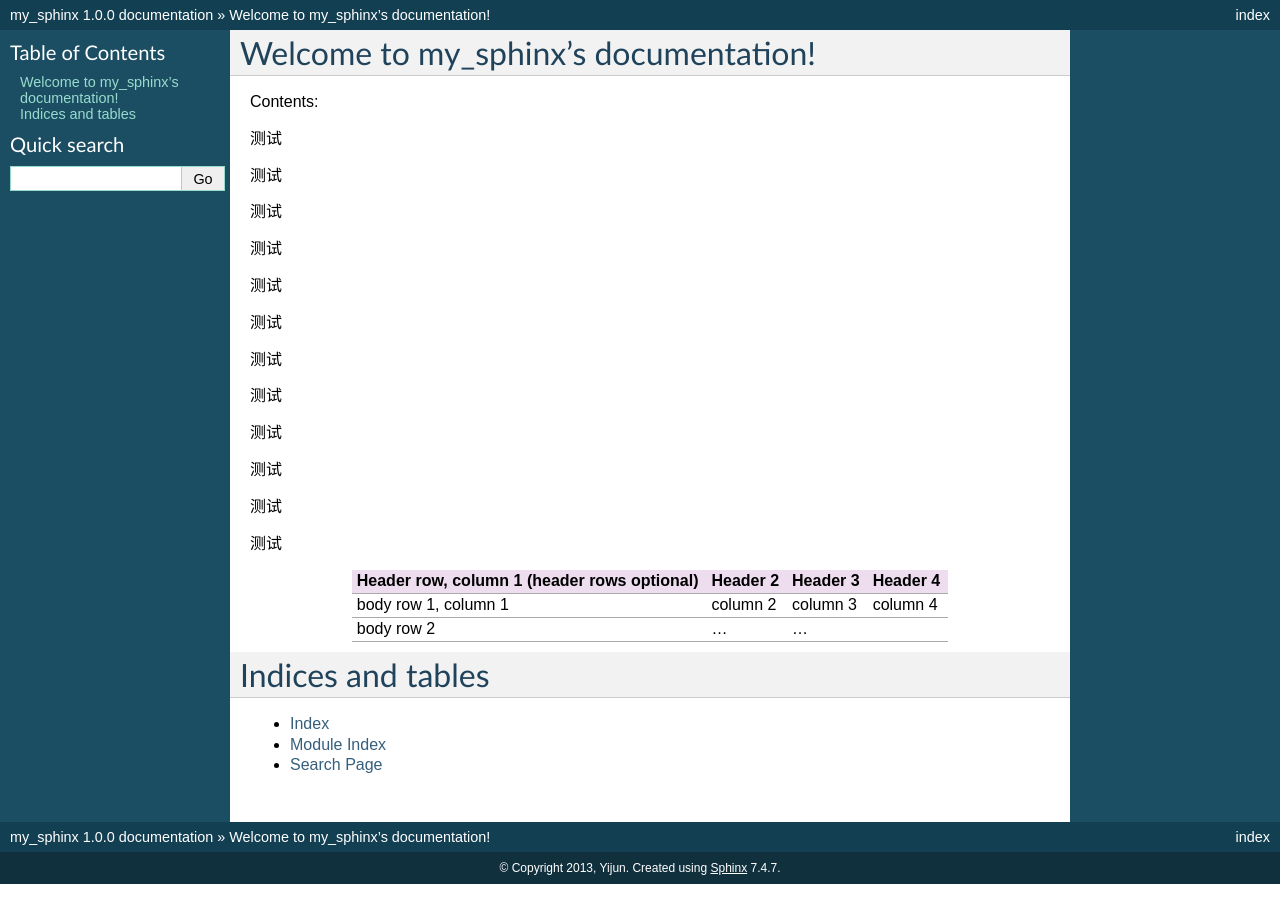
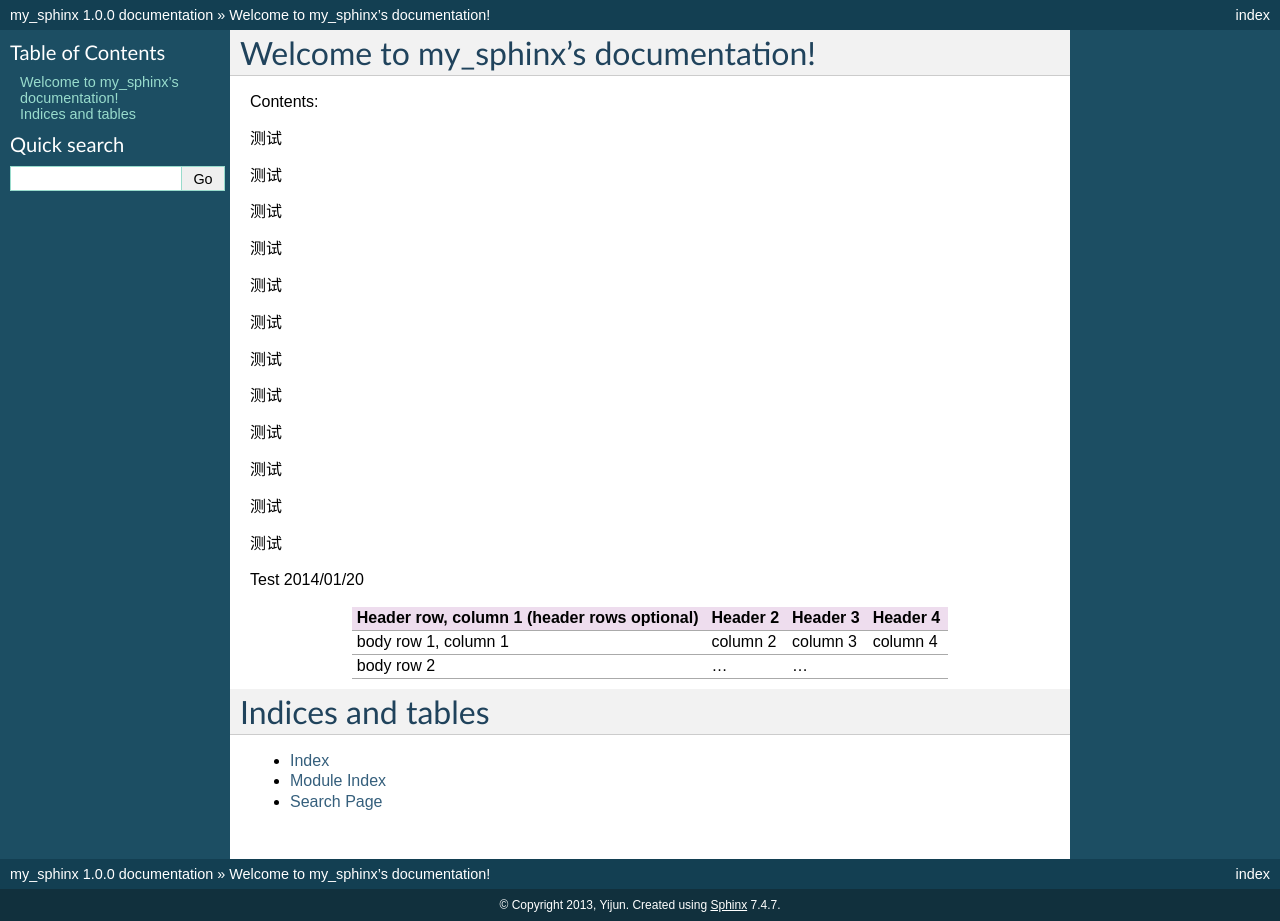
Before and after one commit to junxy/SphinxDemo, a Sphinx documentation site: the page built from docs/source/index.rst, in a window 1280 px wide. Built offline with Sphinx 7.4.7, drawn with Linux system fonts in a browser that asks for light colours; formulas are drawn with MathJax 3; before the commit the page ends 900 px from its top, so only the background shows below that.

Commit message:
Update index.rst

```diff
--- a/docs/source/index.rst
+++ b/docs/source/index.rst
@@ -35,6 +35,8 @@ Contents:
 
 测试
 
+Test 2014/01/20
+
 +------------------------+------------+----------+----------+
 | Header row, column 1   | Header 2   | Header 3 | Header 4 |
 | (header rows optional) |            |          |          |
```
